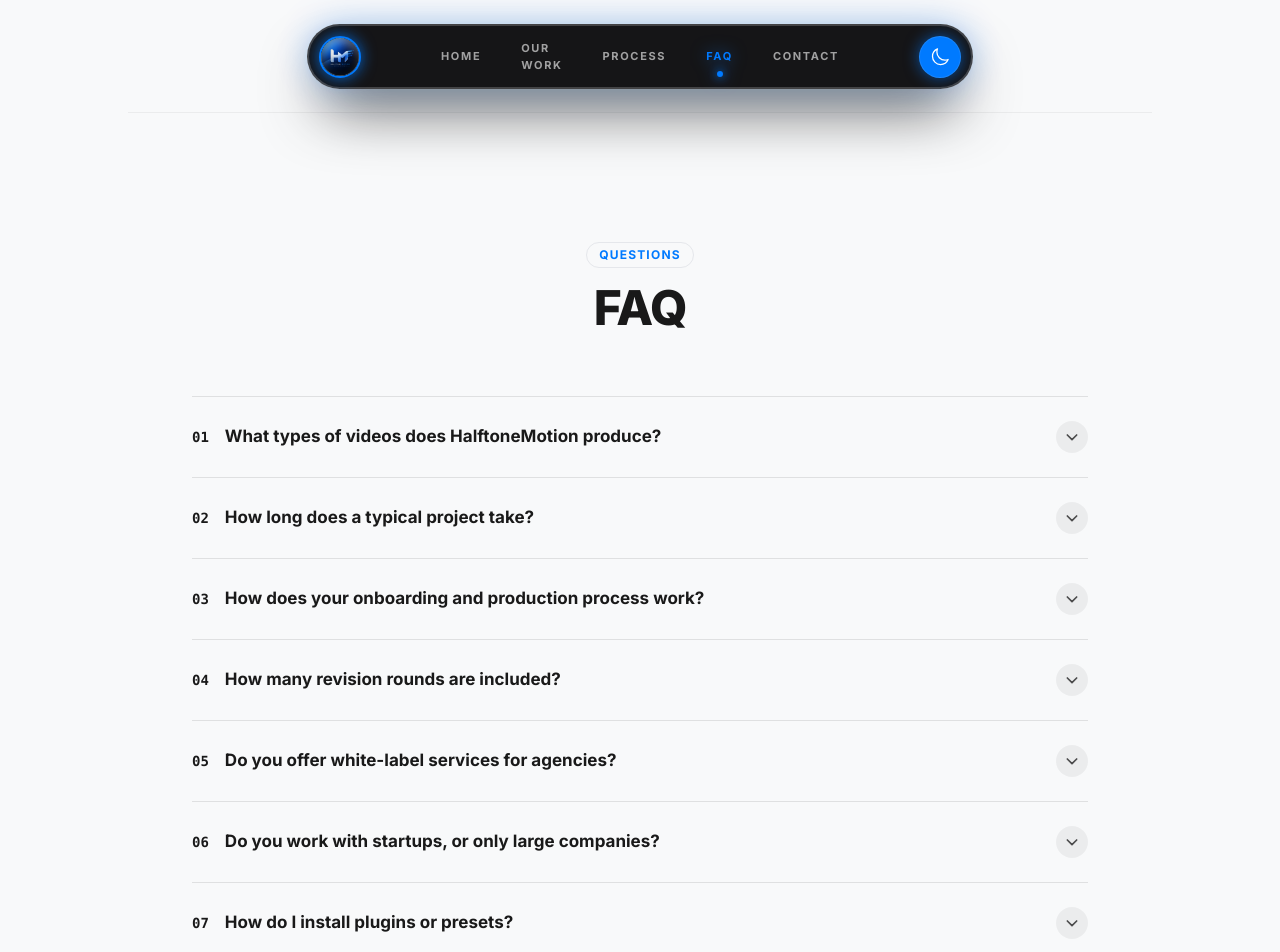
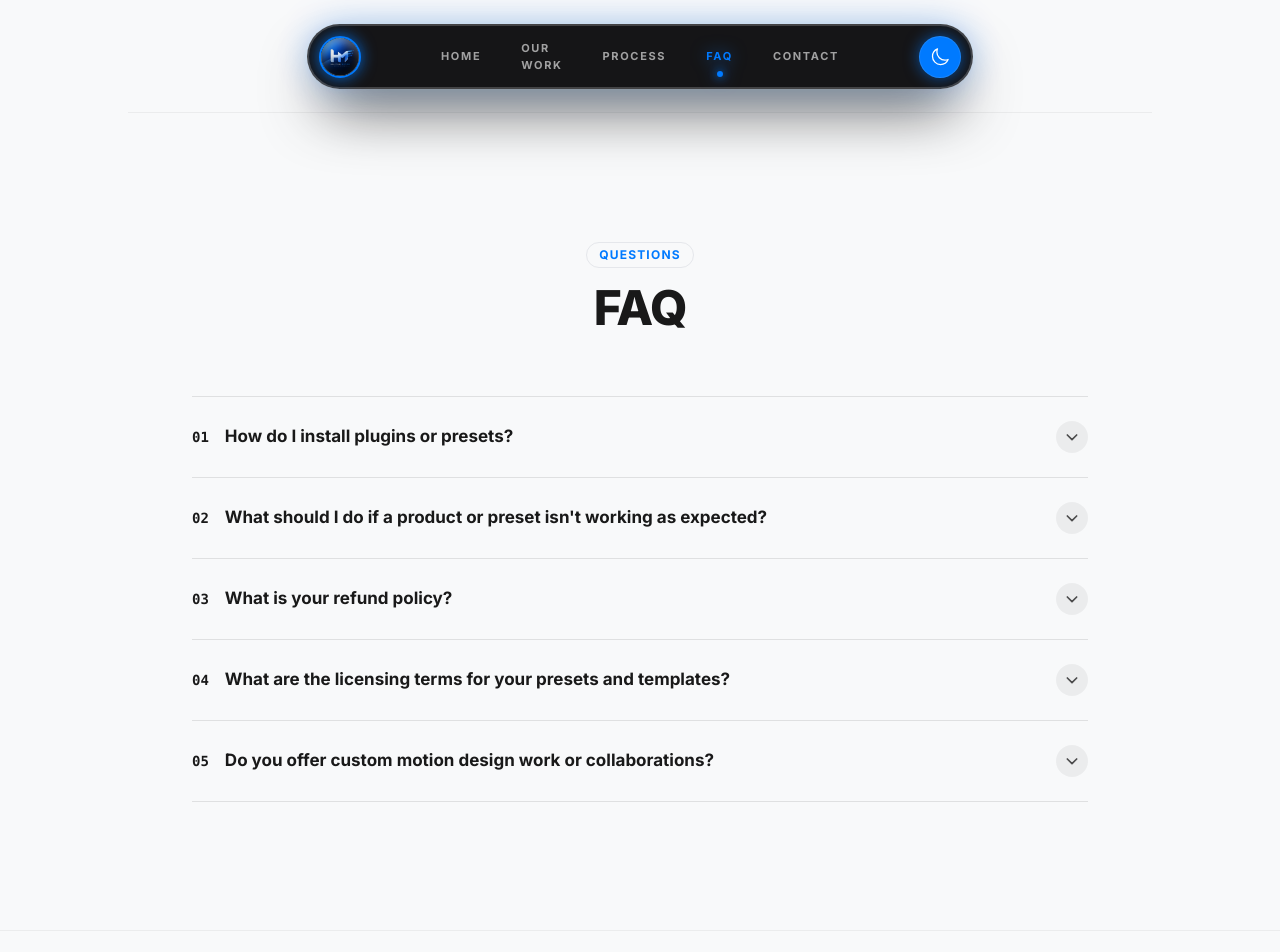
Before and after one commit to BerserkerOP/website, a Next.js app: page /faq in a window 1280 px wide. Shown: the top 952 px of the page. Built offline with nearby package versions, Linux system fonts and the light colour scheme.

Commit message:
Clean up FAQ list to contain only the 5 common topics from the screenshot and update Contact page query links to match

```diff
--- a/app/contact/page.tsx
+++ b/app/contact/page.tsx
@@ -339,11 +339,11 @@ export default function ContactPage() {
               </div>
               <ul className="flex flex-col gap-3">
                 {[
-                  { text: "Plugin installation help", link: "/faq?q=07" },
-                  { text: "Product not working as expected", link: "/faq?q=08" },
-                  { text: "Refund request", link: "/faq?q=09" },
-                  { text: "Licensing question", link: "/faq?q=10" },
-                  { text: "Collab or custom work", link: "/faq?q=11" }
+                  { text: "Plugin installation help", link: "/faq?q=01" },
+                  { text: "Product not working as expected", link: "/faq?q=02" },
+                  { text: "Refund request", link: "/faq?q=03" },
+                  { text: "Licensing question", link: "/faq?q=04" },
+                  { text: "Collab or custom work", link: "/faq?q=05" }
                 ].map((item, i) => (
                   <li key={i} className="flex items-center gap-3 py-1 border-b border-black/[0.05] dark:border-white/[0.05] last:border-0">
                     <span className="w-1.5 h-1.5 rounded-full bg-[#30D158] shrink-0" />
--- a/components/FAQSection.tsx
+++ b/components/FAQSection.tsx
@@ -15,56 +15,26 @@ export default function FAQSection() {
   const faqs: FAQItem[] = [
     {
       number: "01",
-      question: "What types of videos does HalftoneMotion produce?",
-      answer: "We specialize in premium SaaS walkthroughs, high-converting explainer videos, cinematic landing page animations, and micro-content for social channels. Every video is custom-crafted to elevate your visual identity."
-    },
-    {
-      number: "02",
-      question: "How long does a typical project take?",
-      answer: "A standard video takes 1 to 2 weeks at most. Our pipeline goes from briefing, scripting, and storyboarding, to custom style frames, animation, and sound design. We align on key milestones upfront so you know exactly what is happening."
-    },
-    {
-      number: "03",
-      question: "How does your onboarding and production process work?",
-      answer: "After your 50% deposit, we send a direct intake form where you share your brief, brand assets, and design references (like Figma links). We then construct a visual storyboard and custom style frames. Once approved, we animate, design the soundscape, and deliver the final files."
-    },
-    {
-      number: "04",
-      question: "How many revision rounds are included?",
-      answer: "We include one major, comprehensive revision round on the final animation. Because we lock in the script, storyboards, and style frames in the initial stages, major changes are rarely necessary at the end."
-    },
-    {
-      number: "05",
-      question: "Do you offer white-label services for agencies?",
-      answer: "Absolutely. We partner with ad agencies, marketing firms, and product studios as a white-label production engine. All work ships under your brand with complete NDA protection and zero attribution."
-    },
-    {
-      number: "06",
-      question: "Do you work with startups, or only large companies?",
-      answer: "We work with brands at all stages. We help early-stage startups communicate their MVP clearly to investors and users, and we help enterprise teams explain complex product updates."
-    },
-    {
-      number: "07",
       question: "How do I install plugins or presets?",
       answer: "All our plugins and presets come with a detailed PDF installation guide. Generally, you just copy the plugin folder into your host application’s extensions folder (e.g., After Effects extensions). If you need direct assistance, contact support."
     },
     {
-      number: "08",
+      number: "02",
       question: "What should I do if a product or preset isn't working as expected?",
       answer: "Please ensure your host application is updated to the required version specified on the product page. If it still fails, email us at halftonemotion@gmail.com with your system specs and a screenshot or screen recording of the error."
     },
     {
-      number: "09",
+      number: "03",
       question: "What is your refund policy?",
       answer: "Due to the digital nature of our products (downloadable templates and presets), all sales are final and we generally do not offer refunds. However, if a product is corrupt or defective, please contact support and we will resolve it."
     },
     {
-      number: "10",
+      number: "04",
       question: "What are the licensing terms for your presets and templates?",
       answer: "Every purchase includes a single-user commercial license. You can use our templates and presets in unlimited personal and commercial client projects. Sharing, reselling, or redistributing the source assets is strictly prohibited."
     },
     {
-      number: "11",
+      number: "05",
       question: "Do you offer custom motion design work or collaborations?",
       answer: "Yes, we collaborate with creators, agencies, and brands for custom motion design assets, templates, and branding. Please fill out our contact form or email us directly at halftonemotion@gmail.com with details."
     }
```
